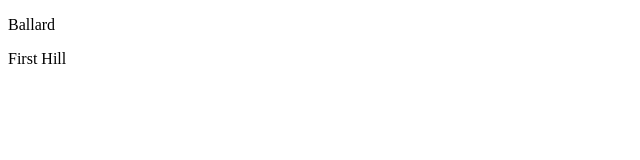
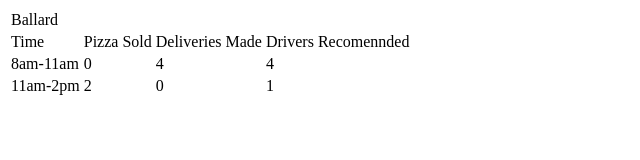
Before and after one commit to NoahNim/pizza-odyssey, a plain HTML site: page sales-data.html in a window 1280 px wide. Shown: the whole page, without its empty margins (0-640 px from the left). Drawn offline with Linux system fonts and the light colour scheme.

Commit message:
NOW IT APPEARS ON THE PAGE YESgit add .

```diff
--- a/app.js
+++ b/app.js
@@ -54,7 +54,6 @@ PizzaShop.prototype.setDrivers = function () {
 //   tbEl.appendChild(trEl);
 //   id.appendChild(tbEl);
 // }
-// document.body.appendChild(tbEl)
 
 var ballardMinPizza = [0, 0, 2, 15, 12, 5];
 var ballardMaxPizza = [4, 7, 15, 35, 31, 20];
@@ -63,11 +62,35 @@ var ballardMaxDelivery = [4, 4, 4, 8, 12, 11];
 
 var ballard = new PizzaShop('Ballard', ballardMinPizza, ballardMaxPizza, ballardMinDelivery, ballardMaxDelivery)
 
-var ballardRowOne = ['Time', 'Pizzas Sold', 'Pizzas Delivered', 'Drivers Recomennded']
-var ballardRowTwo = ['8am-11pm', ballard.pizzaSold, ballard.deliveries, ballard.drivers]
-
 ballard.setPizzaSold();
 ballard.setDeliveries();
 ballard.setDrivers();
-ballard.tableRowMaker('ballardtable', ballardRowOne)
-ballard.tableRowMaker('ballardtable', ballardRowTwo)
+
+var table = document.createElement('table');
+
+var ballardRowTitle = ['Ballard']
+var ballardOneLables = ['Time', 'Pizza Sold', 'Deliveries Made', 'Drivers Recomennded'];
+var ballardTwoLables = ['8am-11am', ballard.pizzaSold[0], ballard.deliveries[0], ballard.drivers[0]];
+var ballardThreeLables = ['11am-2pm', ballard.pizzaSold[1], ballard.deliveries[1], ballard.drivers[1]];
+
+var ballardTitle = createTableRow(ballardRowTitle)
+var ballardOne= createTableRow(ballardOneLables);
+var ballardTwo = createTableRow(ballardTwoLables);
+var ballardThree = createTableRow(ballardThreeLables);
+
+function createTableRow(stringArray){
+  var newTH = document.createElement('th')
+  var newTR = document.createElement('tr');
+  for(var i=0; i<stringArray.length; i++){
+    var newTD = document.createElement('td');
+    newTD.textContent = stringArray[i];
+    newTR.appendChild(newTD);
+  }
+  return newTR;
+}
+
+table.appendChild(ballardTitle)
+table.appendChild(ballardOne);
+table.appendChild(ballardTwo);
+table.appendChild(ballardThree);
+document.body.appendChild(table);
--- a/sales-data.html
+++ b/sales-data.html
@@ -2,7 +2,5 @@
 <html>
 <body>
   <script type="text/javascript" src="app.js"></script>
-  <p id="ballardtable">Ballard</p>
-  <p id="First Hill">First Hill</p>
 </body>
 </html>
```
